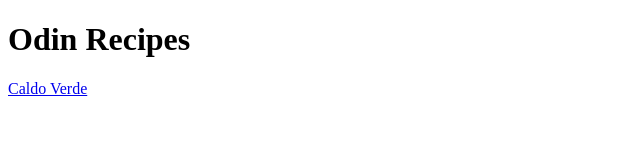
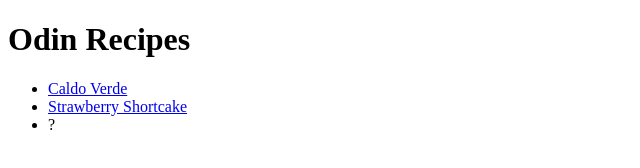
Before and after one commit to wwbxtrm/odin-recipes, a plain HTML site: page index.html in a window 1280 px wide. Shown: the whole page, without its empty margins (0-640 px from the left). Drawn offline with Linux system fonts and the light colour scheme.

Commit message:
Add link to strawberry shortcake

```diff
--- a/index.html
+++ b/index.html
@@ -4,10 +4,15 @@
   <meta charset="UTF-8">
   <meta http-equiv="X-UA-Compatible" content="IE=edge">
   <meta name="viewport" content="width=device-width, initial-scale=1.0">
-  <title>Document</title>
+  <title>Odin Recipes</title>
 </head>
 <body>
   <h1>Odin Recipes</h1>
-    <a href="recipes/caldo_verde.html">Caldo Verde</a>
+    <ul>
+      <li><a href="recipes/caldo_verde.html">Caldo Verde</a></li>
+      <li><a href="recipes/strawberry_shortcake.html">Strawberry Shortcake</a></li>
+      <li>?</li>
+    </ul>
+
 </body>
 </html>
```
